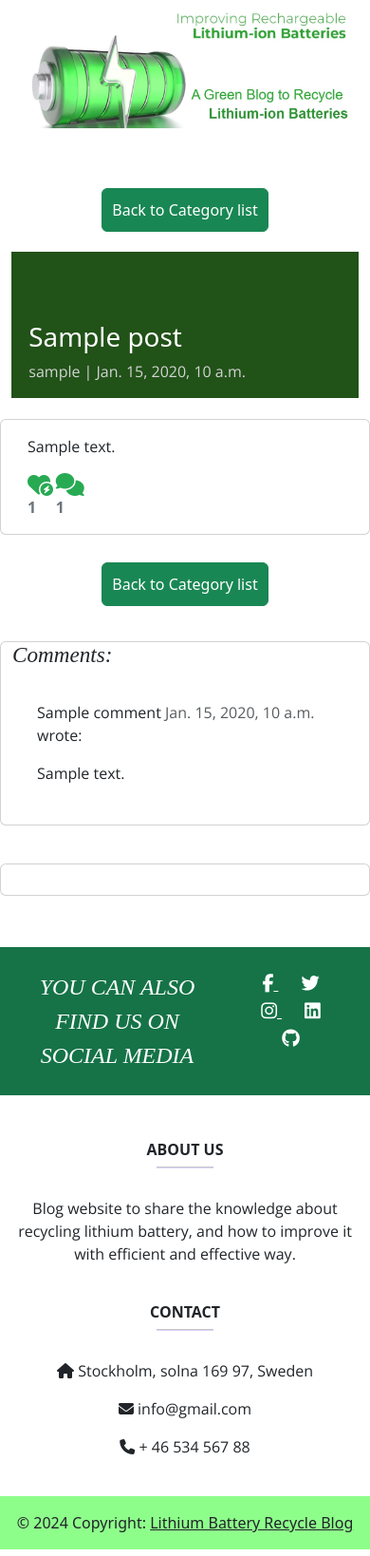
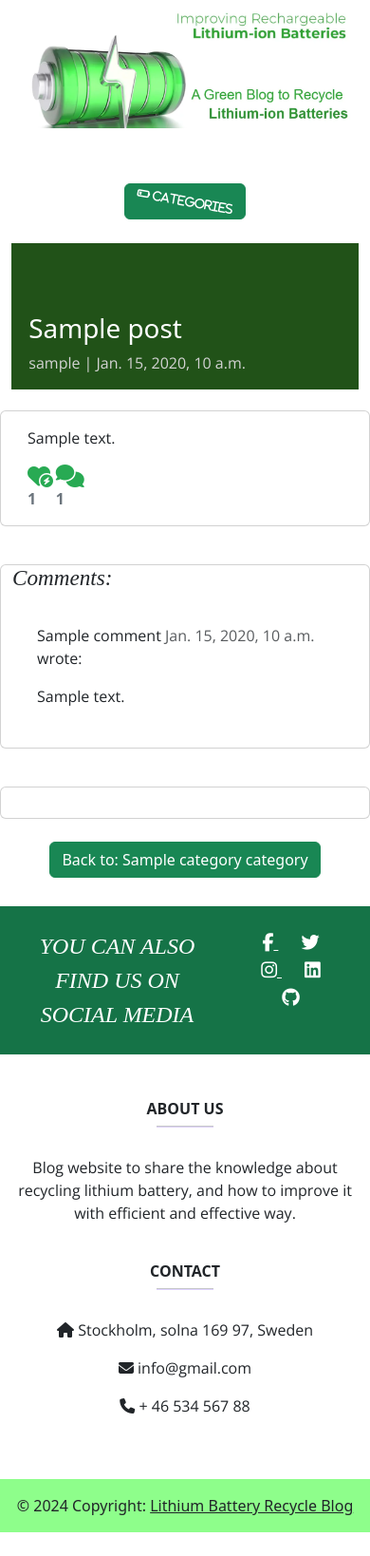
Before and after one commit to Ahmadalhindi/lithium-battery-recycle-blog, a Django app: a page that uses templates/base.html in a window 390 px wide. Shown: the part 104-1742 px from the top of the page at 95% size. Run offline with Django 3.2, Linux system fonts and the light colour scheme; tables that the repository leaves empty hold one stand-in row (values such as "Sample post"); some libraries are stand-ins or nearby versions; some web fonts are replaced.

Commit message:
replace tabs with buttons to fix element tab not allowed as child of element div error, and replace href # for category in nav bar with post_list template tag, and add back button to the same category.

```diff
--- a/static/css/style.css
+++ b/static/css/style.css
@@ -33,6 +33,10 @@ img {
     display: inline-block;
     margin: 5px;
     padding: 10px;
+}
+
+.text-center {
+    margin-bottom: 25px;
 }
 
 /* post-detail */
--- a/templates/base.html
+++ b/templates/base.html
@@ -67,7 +67,7 @@
               <a class="nav-link active" aria-current="page" href="{% url 'home' %}">Home</a>
             </li>
             <li class="nav-item">
-              <a class="nav-link" href="#category">Category</a>
+              <a class="nav-link" href="{% url 'post_list' %}">Category</a>
             </li>
             <li class="nav-item">
               <a class="nav-link" href="#contact">Contact</a>
--- a/templates/post_detail.html
+++ b/templates/post_detail.html
@@ -4,11 +4,19 @@
   <div class="container">
     <div class="row g-0">
         <!-- Back tab to category list -->
-      <tab class="col-md-12 center-anchor col-custom mb-3">
-        <a href="{% url 'post_list_by_category' category_name=category.name %}" class="btn btn-success"
-          >Back to Category list</a
+        <div class="text-center">
+          <a
+          href="{% url 'post_list' %}"
+          class="btn btn-success"
+          ><i
+          class="fa-solid fa-battery-quarter fa-rotate-by fa-xs"
+          style="--fa-rotate-angle: 10deg"
         >
-      </tab>
+          Categories
+        </i>
+          </a
+        >
+        </div>
       <div class="col-md-6 masthead-text">
         <!-- post title -->
         <h1 class="post-title">{{ post.title }}</h1>
@@ -91,11 +99,6 @@
       </div>
     </div>
     <!-- Back tab to category list -->
-    <tab class="col-md-12 center-anchor col-custom mb-3">
-      <a href="{% url 'post_list_by_category' category_name=category.name %}" class="btn btn-success"
-        >Back to Category list</a
-      >
-    </tab>
   </div>
   <div class="row">
     <div class="col-md-8 card mb-4 mt-3">
@@ -150,5 +153,13 @@
     </div>
   </div>
 </div>
+<div class="text-center">
+  <a
+  href="{% url 'post_list_by_category' category_name=category.name %}"
+  class="btn btn-success"
+  >
+  Back to: {{category.name}} category</a
+>
+</div>
 
 {% endblock content %}
```
